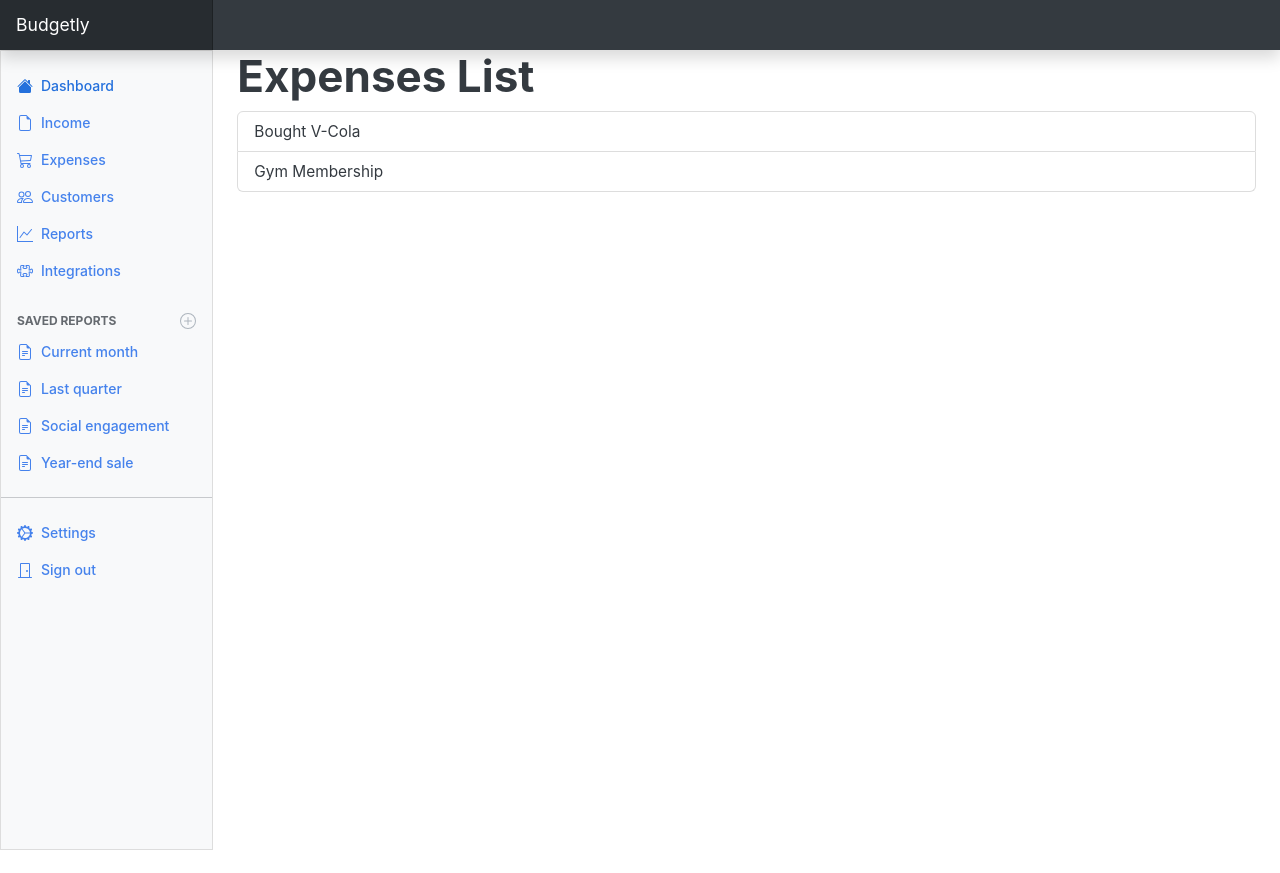
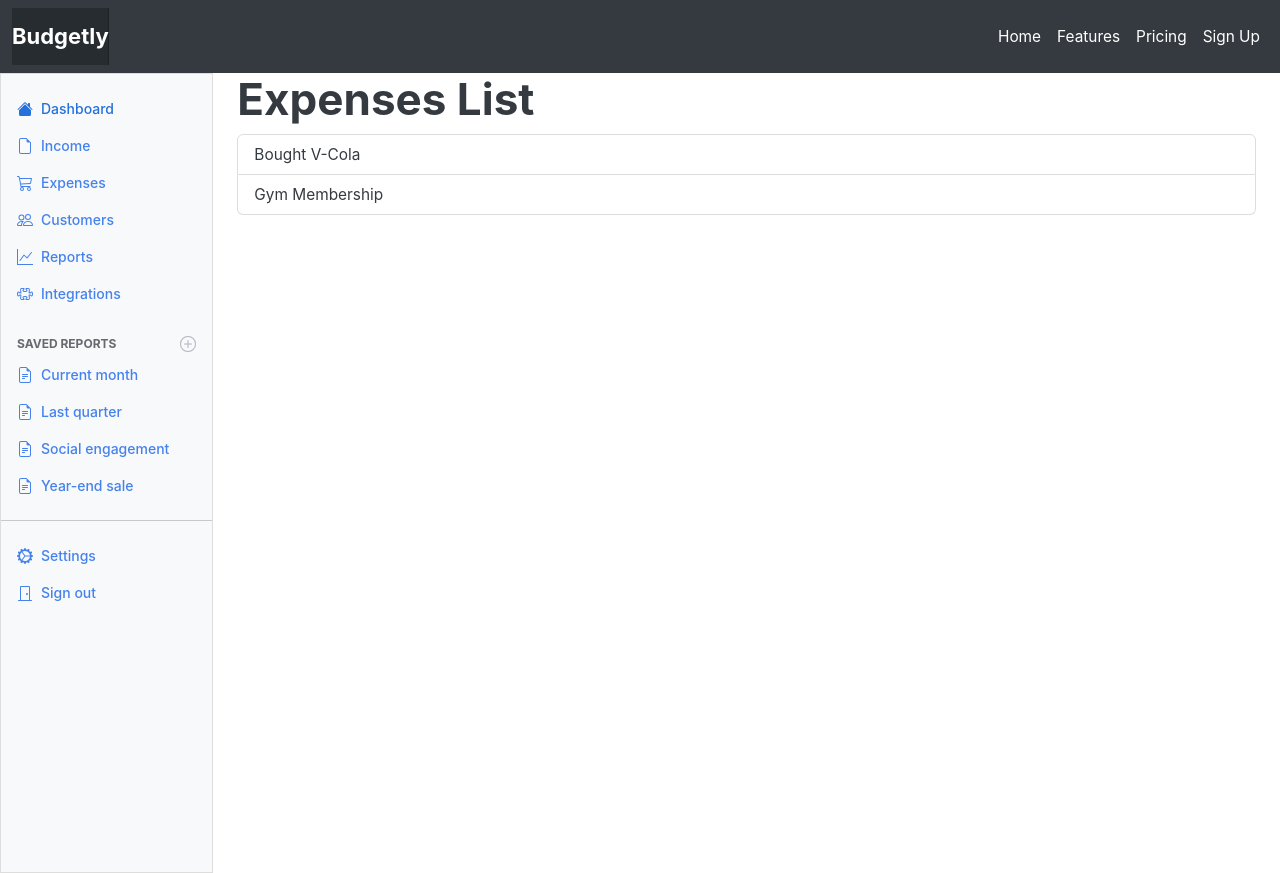
Before and after one commit to callmejoee/ALX-GP, a Django app: page / in a window 1280 px wide. Before the commit the page ends 850 px from the top, so only its background shows below. Run offline with Django 5.2, Linux system fonts and the light colour scheme; some libraries are stand-ins or nearby versions.

Commit message:
add footer and change navbar

```diff
--- a/expenses_website/templates/partials/navbar.html
+++ b/expenses_website/templates/partials/navbar.html
@@ -1,21 +1,26 @@
+<header class="navbar navbar-expand-lg navbar-dark bg-dark sticky-top w-100">
+    <div class="container-fluid">
+        <a class="navbar-brand fw-bold" href="#">Budgetly</a>
+        <button class="navbar-toggler" type="button" data-bs-toggle="collapse" data-bs-target="#navbarContent"
+            aria-controls="navbarContent" aria-expanded="false" aria-label="Toggle navigation">
+            <span class="navbar-toggler-icon"></span>
+        </button>
 
-<header class="navbar sticky-top bg-dark flex-md-nowrap p-0 shadow" data-bs-theme="dark">
-  <a class="navbar-brand col-md-3 col-lg-2 me-0 px-3 fs-6 text-white" href="#">Budgetly</a>
-
-  <ul class="navbar-nav flex-row d-md-none">
-    <li class="nav-item text-nowrap">
-      <button class="nav-link px-3 text-white" type="button" data-bs-toggle="collapse" data-bs-target="#navbarSearch" aria-controls="navbarSearch" aria-expanded="false" aria-label="Toggle search">
-        <svg class="bi"><use xlink:href="#search"/></svg>
-      </button>
-    </li>
-    <li class="nav-item text-nowrap">
-      <button class="nav-link px-3 text-white" type="button" data-bs-toggle="offcanvas" data-bs-target="#sidebarMenu" aria-controls="sidebarMenu" aria-expanded="false" aria-label="Toggle navigation">
-        <svg class="bi"><use xlink:href="#list"/></svg>
-      </button>
-    </li>
-  </ul>
-
-  <div id="navbarSearch" class="navbar-search w-100 collapse">
-    <input class="form-control w-100 rounded-0 border-0" type="text" placeholder="Search" aria-label="Search">
-  </div>
+        <div class="collapse navbar-collapse" id="navbarContent">
+            <ul class="navbar-nav ms-auto">
+                <li class="nav-item">
+                <a class="nav-link text-white" href="/home">Home</a>
+                </li>
+                <li class="nav-item">
+                    <a class="nav-link text-white" href="/features">Features</a>
+                </li>
+                <li class="nav-item">
+                    <a class="nav-link text-white" href="/prices">Pricing</a>
+                </li>
+                <li class="nav-item">
+                    <a class="nav-link text-white" href="/authentication/register">Sign Up</a>
+                </li>
+            </ul>
+        </div>
+    </div>
 </header>
```
Also changed, not shown: expenses_website/templates/partials/footer-and-cta.html (added, +35 -0 lines).
